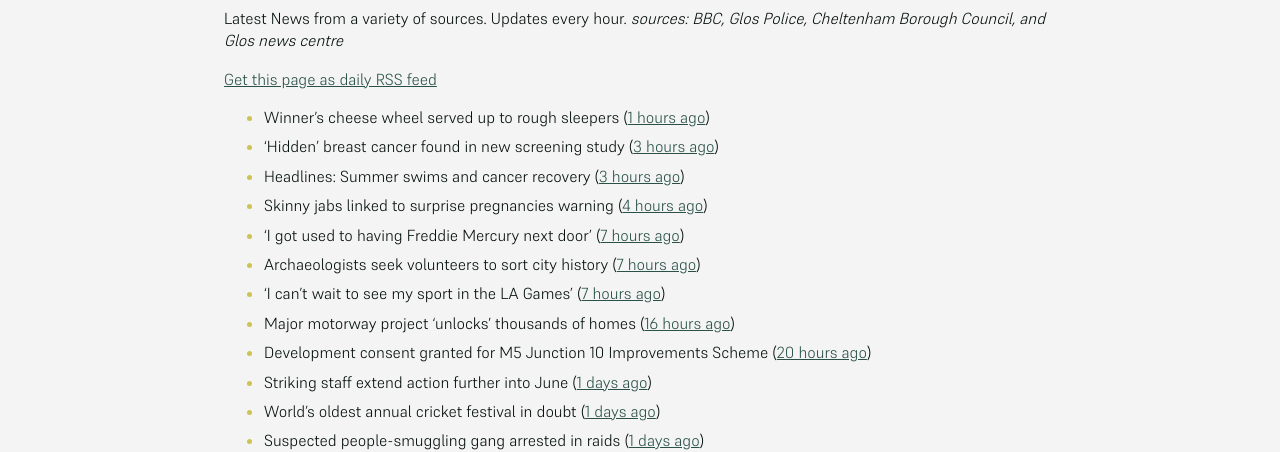
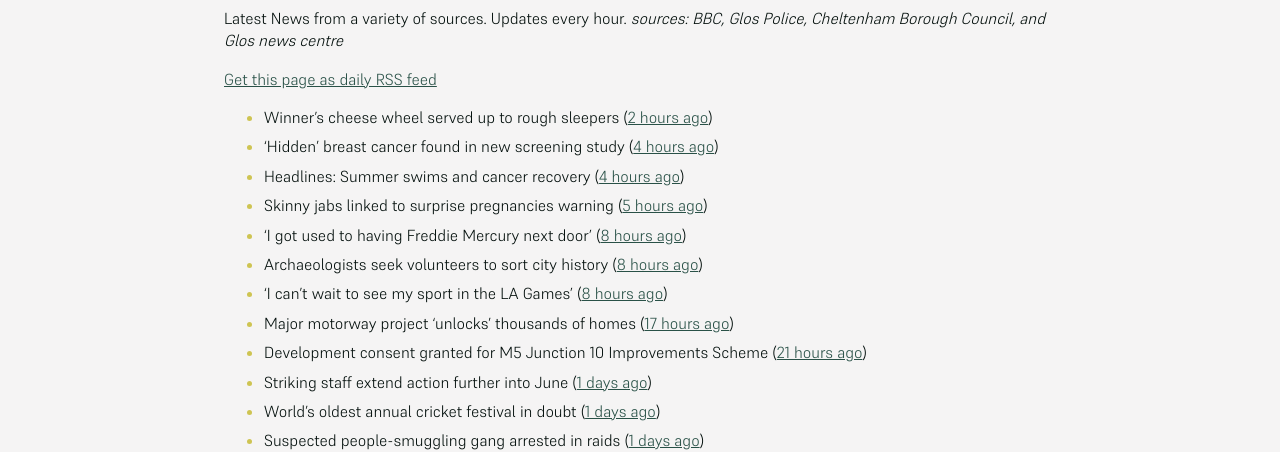
Before and after one commit to mat-0/cheltenham-open-data, a Jekyll site: the page built from _pages/news.md, in a window 1280 px wide. Shown: the part 266-718 px from the top of the page. Built offline with Jekyll 4.4.1, drawn with Linux system fonts in a browser that asks for light colours; some of the changed text lies outside the part shown.

Commit message:
Updated 2025-06-05 13:58:10

```diff
--- a/_pages/news.md
+++ b/_pages/news.md
@@ -12,15 +12,15 @@ _sources: BBC, Glos Police, Cheltenham Borough Council, and Glos news centre_
 [Get this page as daily RSS feed](/daily.rss)
 
 <!-- news_marker starts -->
-- Winner's cheese wheel served up to rough sleepers ([1 hours ago](https://www.bbc.com/news/articles/cvg9z4l01ygo))
-- 'Hidden' breast cancer found in new screening study ([3 hours ago](https://www.bbc.com/news/articles/cd90g95q8v0o))
-- Headlines: Summer swims and cancer recovery ([3 hours ago](https://www.bbc.com/news/articles/ckgxpzv9r41o))
-- Skinny jabs linked to surprise pregnancies warning ([4 hours ago](https://www.bbc.co.uk/sounds/play/p0lgh4cd))
-- 'I got used to having Freddie Mercury next door' ([7 hours ago](https://www.bbc.com/news/articles/cp8ydj0kplyo))
-- Archaeologists seek volunteers to sort city history ([7 hours ago](https://www.bbc.com/news/articles/cgj8z5vj2n4o))
-- 'I can't wait to see my sport in the LA Games' ([7 hours ago](https://www.bbc.com/news/articles/cjdz8yyl92ro))
-- Major motorway project 'unlocks' thousands of homes ([16 hours ago](https://www.bbc.com/news/articles/cvgnz6eyr22o))
-- Development consent granted for M5 Junction 10 Improvements Scheme ([20 hours ago](https://gloucesternewscentre.co.uk/development-consent-granted-for-m5-junction-10-improvements-scheme/))
+- Winner's cheese wheel served up to rough sleepers ([2 hours ago](https://www.bbc.com/news/articles/cvg9z4l01ygo))
+- 'Hidden' breast cancer found in new screening study ([4 hours ago](https://www.bbc.com/news/articles/cd90g95q8v0o))
+- Headlines: Summer swims and cancer recovery ([4 hours ago](https://www.bbc.com/news/articles/ckgxpzv9r41o))
+- Skinny jabs linked to surprise pregnancies warning ([5 hours ago](https://www.bbc.co.uk/sounds/play/p0lgh4cd))
+- 'I got used to having Freddie Mercury next door' ([8 hours ago](https://www.bbc.com/news/articles/cp8ydj0kplyo))
+- Archaeologists seek volunteers to sort city history ([8 hours ago](https://www.bbc.com/news/articles/cgj8z5vj2n4o))
+- 'I can't wait to see my sport in the LA Games' ([8 hours ago](https://www.bbc.com/news/articles/cjdz8yyl92ro))
+- Major motorway project 'unlocks' thousands of homes ([17 hours ago](https://www.bbc.com/news/articles/cvgnz6eyr22o))
+- Development consent granted for M5 Junction 10 Improvements Scheme ([21 hours ago](https://gloucesternewscentre.co.uk/development-consent-granted-for-m5-junction-10-improvements-scheme/))
 - Striking staff extend action further into June ([1 days ago](https://www.bbc.com/news/articles/cz9y0dnl0k3o))
 - World's oldest annual cricket festival in doubt ([1 days ago](https://www.bbc.com/news/articles/cvgvlx1ve79o))
 - Suspected people-smuggling gang arrested in raids ([1 days ago](https://www.bbc.com/news/articles/cx2j67x49pwo))
@@ -59,7 +59,7 @@ _sources: BBC, Glos Police, Cheltenham Borough Council, and Glos news centre_
 - Police appeal for man to come forward after his dog bit a man in Cheltenham ([20 days ago](https://gloucesternewscentre.co.uk/police-appeal-for-man-to-come-forward-after-his-dog-bit-a-man-in-cheltenham/))
 - Gloucestershire star Ben Cutler returns to hometown stage ([20 days ago](https://gloucesternewscentre.co.uk/gloucestershire-star-ben-cutler-returns-to-hometown-stage/))
 - Case against Cheltenham man in relation to fox hunting stopped ([20 days ago](https://gloucesternewscentre.co.uk/case-against-cheltenham-man-in-relation-to-fox-hunting-stopped/))
-- HBD unveils phase two plans for Golden Valley at Cyber UK ([20 days ago](https://www.cheltenham.gov.uk/news/article/3012/hbd_unveils_phase_two_plans_for_golden_valley_at_cyber_uk))
+- HBD unveils phase two plans for Golden Valley at Cyber UK ([21 days ago](https://www.cheltenham.gov.uk/news/article/3012/hbd_unveils_phase_two_plans_for_golden_valley_at_cyber_uk))
 - Golden Valley social value promise will deliver real value to communities ([21 days ago](https://www.cheltenham.gov.uk/news/article/3011/golden_valley_social_value_promise_will_deliver_real_value_to_communities))
 - Upcoming grant and further support to help local business cut their carbon emissions ([22 days ago](https://www.cheltenham.gov.uk/news/article/3010/upcoming_grant_and_further_support_to_help_local_business_cut_their_carbon_emissions))
 - Does your parish council reflect your local area? ([23 days ago](https://www.cheltenham.gov.uk/news/article/3009/does_your_parish_council_reflect_your_local_area))
```
Also changed, not shown: _data/flood.json (+4 -4 lines), _pages/fix-my-street.md (+2 -2 lines), index.md (+5 -5 lines).
